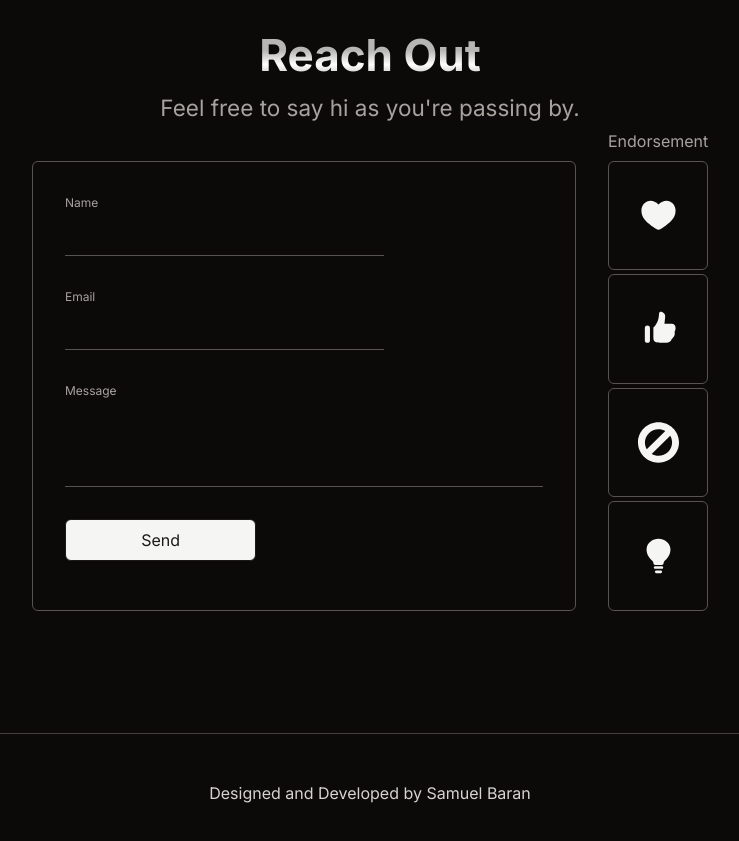
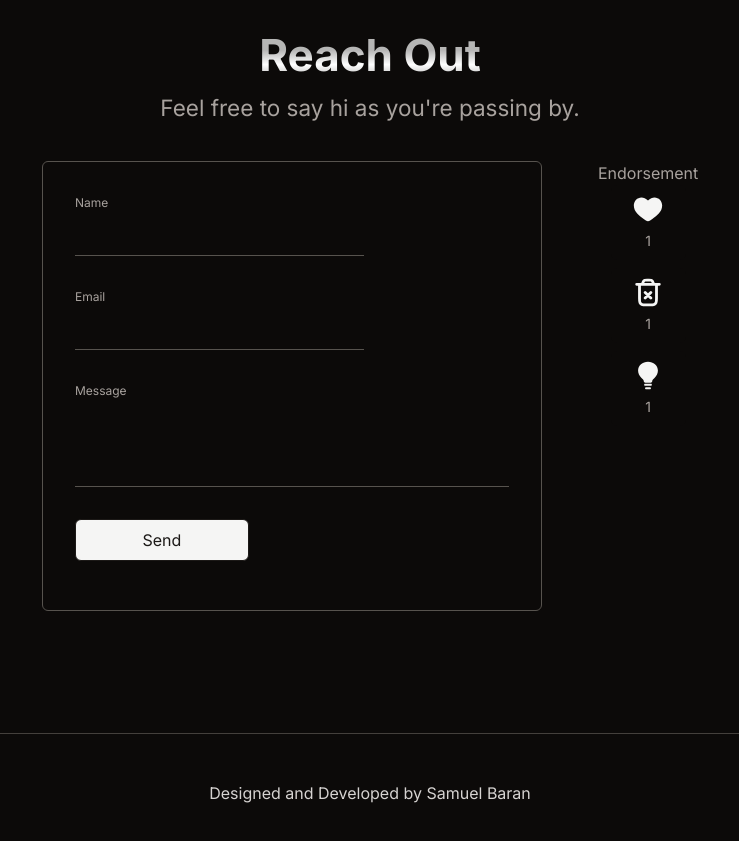
Before and after one commit to Baranuel/portfolio-final, a Next.js app: page / in a window 1280 px wide. Shown: the part 4280-5121 px from the top of the page, without its empty margins (270-1009 px from the left). Built offline with nearby package versions, Linux system fonts and the light colour scheme.

Commit message:
contact poage

```diff
--- a/src/app/_Components/Contact/ContactSection.tsx
+++ b/src/app/_Components/Contact/ContactSection.tsx
@@ -1,6 +1,6 @@
 
 import HeartIcon from '../../../../public/heart.svg'
-import LikeIcon from '../../../../public/like.svg'
+import TrashIcon from '../../../../public/trash.svg'
 import WrongIcon from '../../../../public/wrong.svg'
 import LightbulbIcon from '../../../../public/lightbulb.svg'
 
@@ -10,19 +10,18 @@ export const ContactSection = () => {
 
     const icons = [
         {src: HeartIcon, name: 'Heart'},
-        {src: LikeIcon, name: 'Like'},
-        {src: WrongIcon, name: 'Wrong'},
+        {src: TrashIcon, name: 'Wrong'},
         {src: LightbulbIcon, name: 'Lightbulb'},
     ]
     return(
-        <section className="bg-stone-950 w-full relative min-h-[800px] h-fit mt-[75px] py-12 px-52 2xl:px-24 lg:px-12 md:px-8 sm:px-4 xs:p-1 max-w-[100vw] flex flex-col gap-3 items-center justify-center">
+        <section className="bg-stone-950 w-full relative min-h-[800px] h-fit mt-[75px] py-12 px-52 2xl:px-24 lg:px-12 md:px-8 sm:px-4 xs:p-2 max-w-[100vw] flex flex-col gap-3 items-center justify-center">
               <h1 className="text-sectionTitle leading-[3rem]  font-bold text-transparent bg-clip-text bg-gradient-to-b from-white/70 from-20% 2xl:from-40% via-white via-70% to-white/80 to-90%">
         Reach Out
       </h1>
       <p className="text-sectionSubtitle sm:text-[18px] text-stone-400 sm:text-center">{`Feel free to say hi as you're passing by.`}</p>
 
-          <div className="flex sm:flex-col  w-full h-full items-center justify-center gap-8">
-          <form className="w-2/4 lg:w-4/5 sm:w-full h-full my-6 bg-stone-950 border border-stone-600 rounded-md min-h-[450px]  p-8 flex flex-col gap-8  ">
+          <div className="flex sm:flex-col  w-full h-full items-center justify-center gap-14 sm:gap-4">
+          <form className="w-2/4 lg:w-4/5 sm:w-full h-full my-6 bg-stone-950 border border-stone-600 rounded-md min-h-[450px] max-w-[500px]  p-8 sm:p-4 flex flex-col gap-8  ">
          <div className="flex flex-col  w-2/3 sm:w-full ">
          <label htmlFor="name" className="text-stone-400 text-[12px] ">Name</label>
           <input name="name" className=" bg-transparent  border-b border-stone-600 p-2 text-white text-[18px] focus:outline-none  focus:border-stone-300  " type="text" />
@@ -37,16 +36,21 @@ export const ContactSection = () => {
          <label htmlFor="message" className="text-stone-400 text-[12px] ">Message</label>
           <textarea name="message" className=" bg-transparent  border-b border-stone-600 p-2 text-white text-[18px] focus:outline-none  focus:border-stone-300 transition-transform  resize-none" />
          </div>
-         <button type="submit" className=" text-stone-900 border border-stone-900 w-2/5 py-2 rounded-md bg-stone-100">Send</button>
+         <button type="submit" className=" text-stone-900 border border-stone-900 w-2/5 sm:w-full py-2 rounded-md bg-stone-100">Send</button>
             </form>
-        <div className="w-[100px] relative bg-stone-950 h-[450px] sm:h-[90px] xs:h-[60px] sm:w-full  gap-1">
-            <span className="text-stone-400 absolute -translate-y-8">Endorsement</span>
-          <div className='w-full h-full flex flex-col sm:flex-row gap-1 '>
+
+
+        <div className="w-[100px] relative bg-stone-950 h-[450px] sm:h-full  sm:w-full ">
+            <span className="text-stone-400">Endorsement</span>
+          <div className='w-full h-full flex flex-col sm:flex-row gap-2 sm:py-2 items-center justify-start sm:justify-start '>
           {icons.map((item, index) => {
-                return <div className="bg-stone-950 h-1/4 sm:h-full sm:w-1/4 border  border-stone-600 p-2 rounded-md flex sm:flex-row items-center justify-center text-stone-200 " key={index}>
-                    <div className='relative flex items-center justify-center w-1/2 h-1/2'>
-                    <Image src={item.src} alt={item.name} fill className='hover:animate-icon_ping' />
+                return <div key={index} className='flex sm:flex-col  gap-1'>
+                <div className="bg-stone-950 h-[75px] w-[75px]  sm:h-[60px] sm:w-[60px]  rounded-md flex flex-col gap-1 p-1 items-center justify-center  text-stone-200 " >
+                    <div className='relative  flex  items-center justify-center  w-1/2 h-1/2 sm:w-2/3 sm:h-2/3'>
+                    <Image src={item.src} alt={item.name} fill className='' />
                     </div>
+                    <span className='text-[14px] sm:text-xs text-stone-400'>1</span>
+                </div>
                 </div>
             })}
           </div>
--- a/src/app/page.tsx
+++ b/src/app/page.tsx
@@ -12,7 +12,7 @@ export default function Home() {
 
   return (
     <>
-    <main className="w-full relative overflow-hidden px-52 2xl:px-24 lg:px-12 md:px-8 sm:px-4 xs:p-1 max-w-[100vw] ">
+    <main className="w-full relative overflow-hidden px-52 2xl:px-24 lg:px-12 md:px-8 sm:px-4 xs:p-2 max-w-[100vw] ">
       <div className="absolute top-0 left-0 w-[35vw] h-[25vw] md:w-[35vw] md:h-[35vw] -translate-x-[60%] -translate-y-[50%] bg-primaryGrey/10 z-0 rounded-full blur-[429px] md:blur-[100px]">
         1
       </div>
```
Also changed, not shown: public/trash.svg (added).
